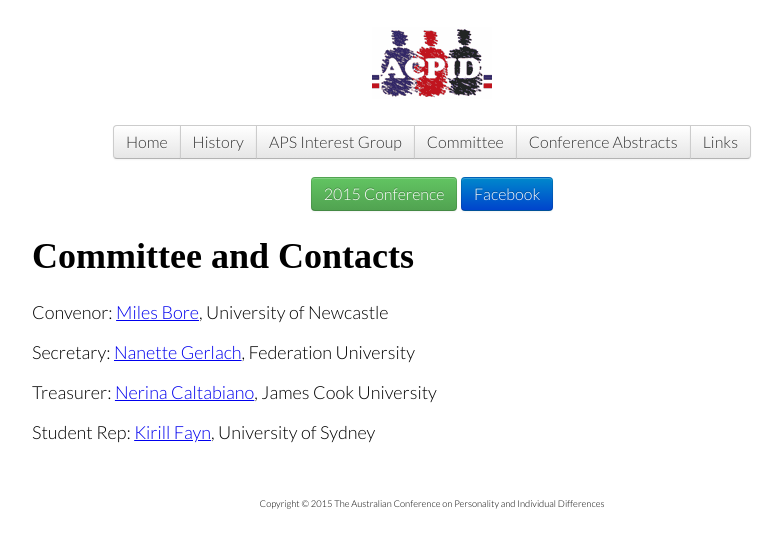
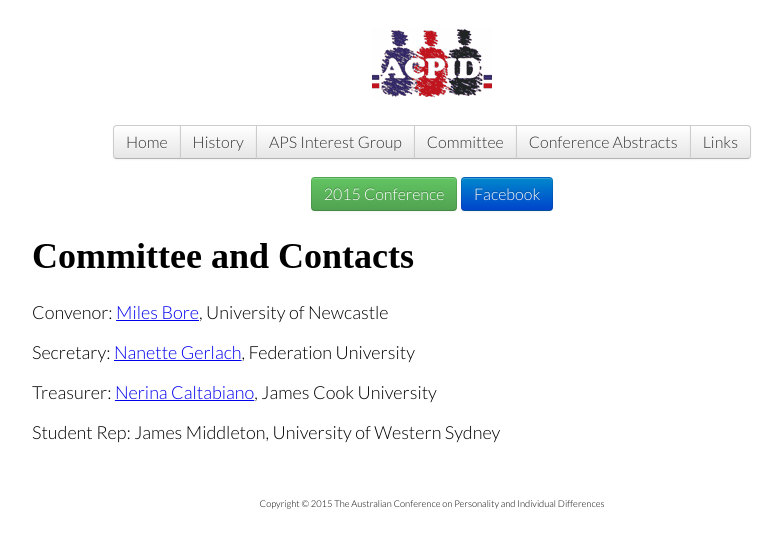
Before and after one commit to acpid/acpid.github.io, a Jekyll site: the page built from committee.html, in a window 1280 px wide. Shown: the top 548 px of the page, without its empty margins (208-990 px from the left). Built offline with Jekyll 4.4.1, drawn with Linux system fonts in a browser that asks for light colours; some web fonts are replaced.

Commit message:
Updates committee listing.

```diff
--- a/committee.html
+++ b/committee.html
@@ -20,5 +20,5 @@ Treasurer: <a href="mailto:Nerina.Caltabiano@jcu.edu.au">Nerina Caltabiano</a>,
 </p>
 
 <p>
-Student Rep: <a href="mailto:Kfayn@uni.sydney.edu.au">Kirill Fayn</a>, University of Sydney
+Student Rep: James Middleton, University of Western Sydney
 </p>
```
